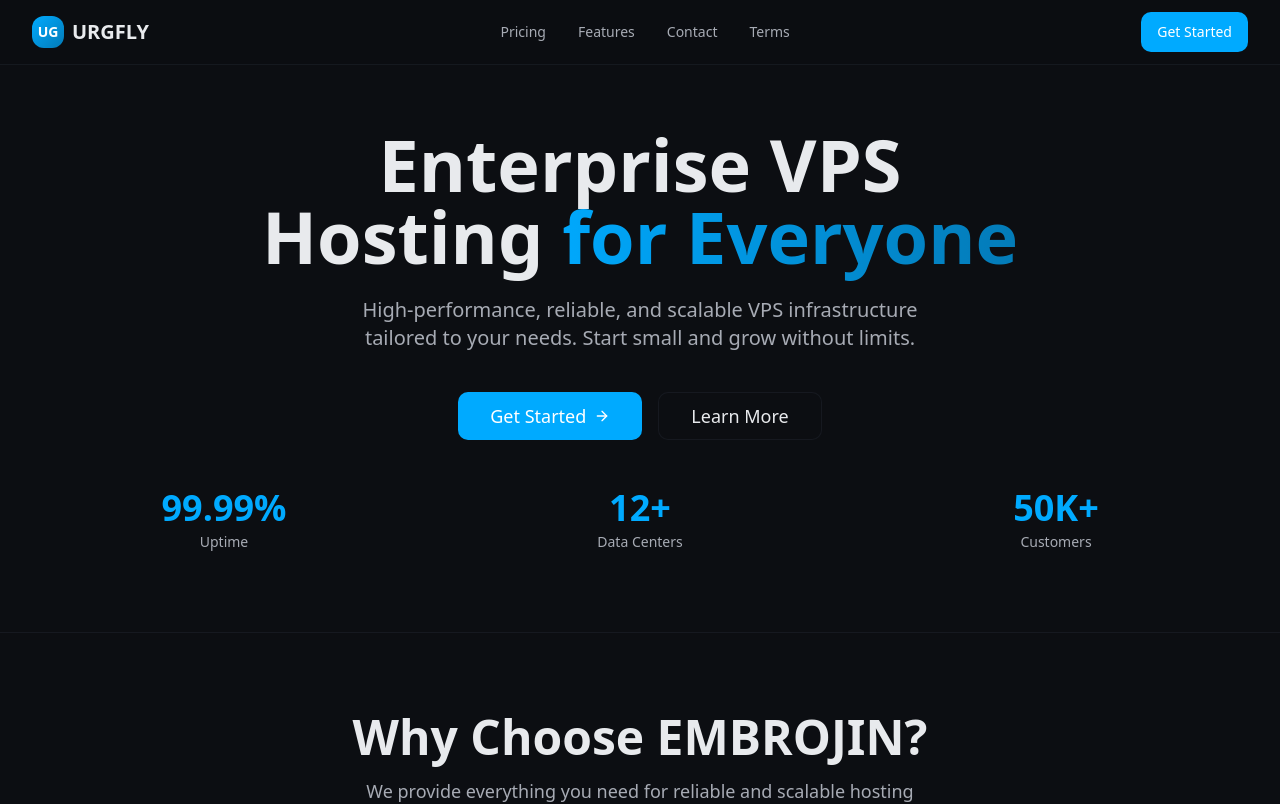
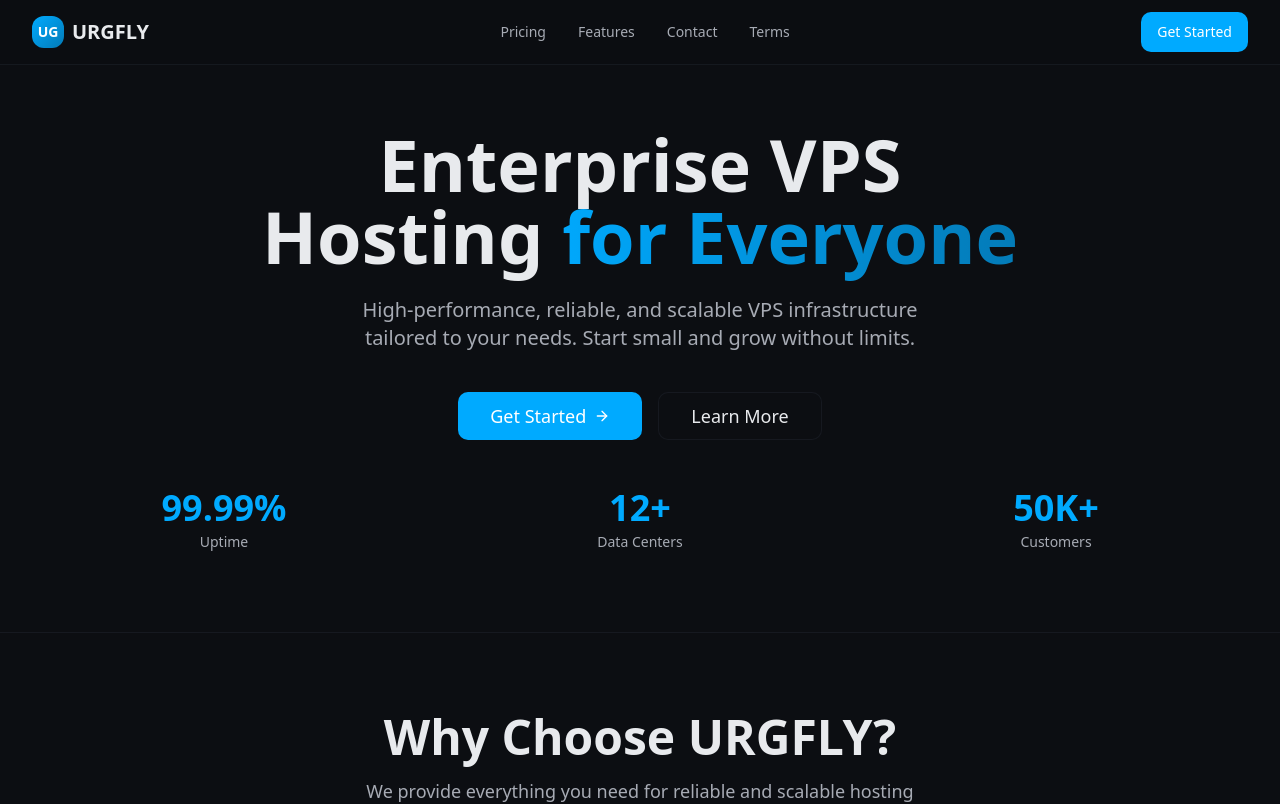
Before and after one commit to brannojonnie2-a11y/EmbrojinApp, a Next.js app: page / in a window 1280 px wide. Shown: the top 804 px of the page. Built offline with nearby package versions, Linux system fonts and the light colour scheme.

Commit message:
Update page.tsx

```diff
--- a/app/page.tsx
+++ b/app/page.tsx
@@ -150,7 +150,7 @@ export default function Home() {
         <div className="max-w-7xl mx-auto">
           <div className="text-center mb-16">
             <h2 className="text-4xl md:text-5xl font-bold text-foreground mb-4">
-              Why Choose EMBROJIN?
+              Why Choose URGFLY?
             </h2>
             <p className="text-lg text-muted-foreground max-w-2xl mx-auto">
               We provide everything you need for reliable and scalable hosting
```
